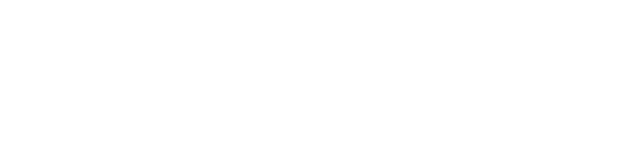
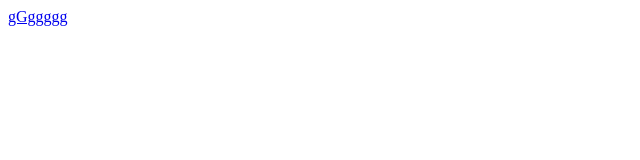
Before and after one commit to zzyidc/zzyidc.github.io, a plain HTML site: page index.html in a window 1280 px wide. Shown: the full height of the page, 0-640 px from the left. Drawn offline with Linux system fonts and the light colour scheme.

Commit message:
Update index.html

```diff
--- a/index.html
+++ b/index.html
@@ -3,5 +3,6 @@
     <title>cs</title>
   </head>
   <body>
+    <a href="https://share.weiyun.com/5prFDGW">gGggggg</a>
   </body>
 </html>
```
